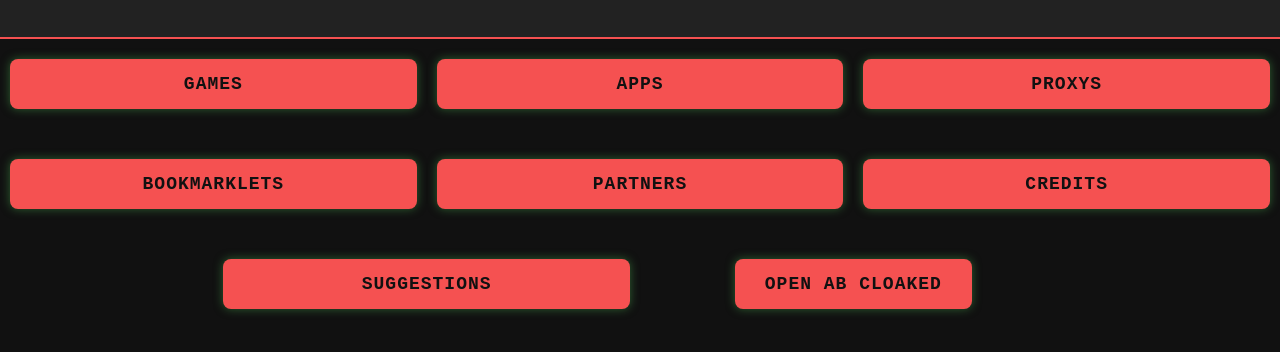
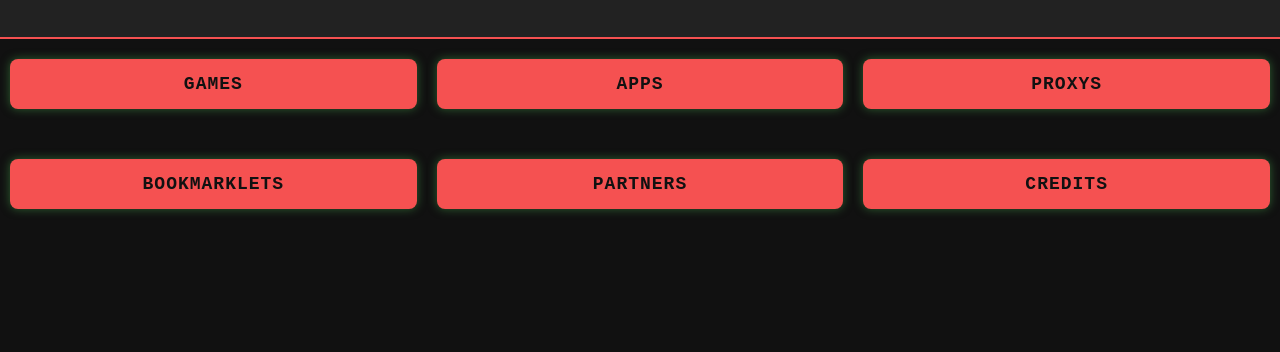
Before and after one commit to aukak/lesson-101, a plain HTML site: page index.html in a window 1280 px wide. Shown: the part 78-430 px from the top of the page. Drawn offline with Linux system fonts and the light colour scheme; a web font is replaced by a local one.

Commit message:
Update index.html

```diff
--- a/index.html
+++ b/index.html
@@ -139,17 +139,7 @@
       Credits
     </a>
   </div>
-  <div class="button-container">
-    <a href="suggestions.html" class="button">
-      Suggestions
-    </a>
-  </div>
-  <div class="button-container">
-    <button id="openScriptButton" class="button">
-      Open AB Cloaked
-    </button>
-  </div>
-</div>
+
 
 <script>
   var urlObj = new window.URL(window.location.href);
```
